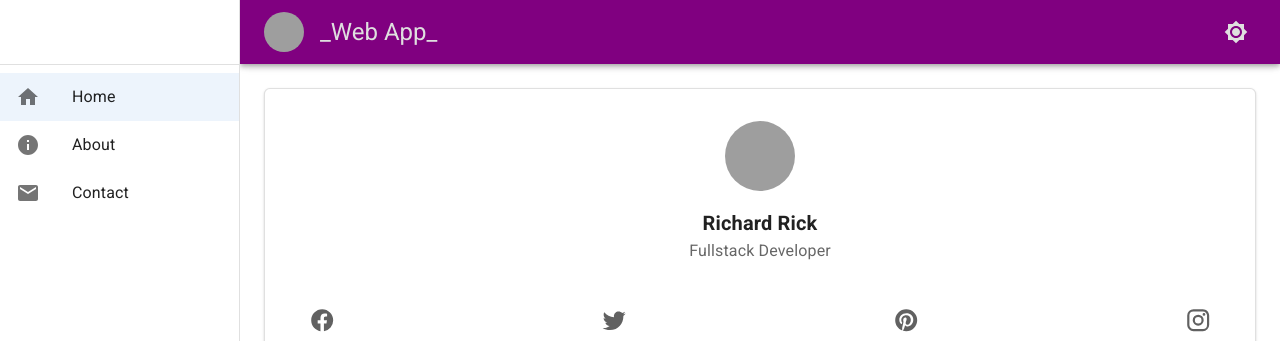
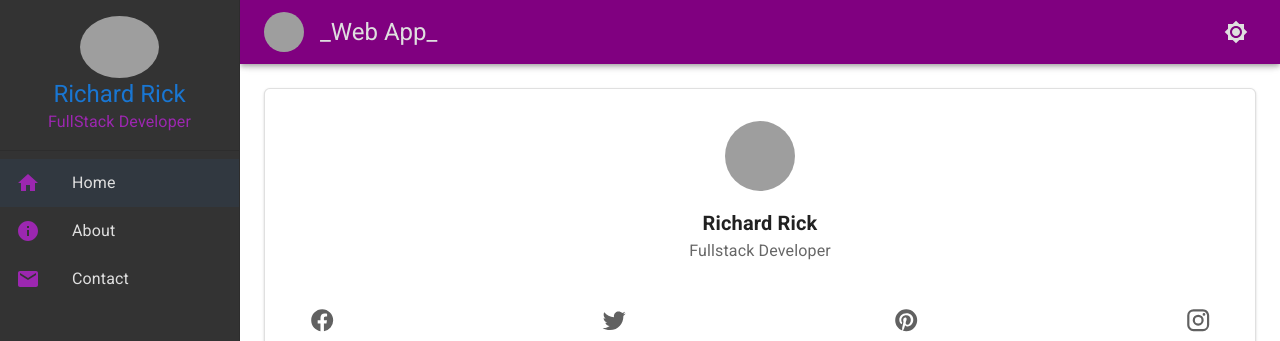
Before and after one commit to fredie7385/mui_responsive_app, a React (Create React App) app: page / in a window 1280 px wide. Shown: the top 341 px of the page. Built offline with nearby package versions, Linux system fonts and the light colour scheme; grey boxes are pictures that could not be loaded.

Commit message:
side bar customization

```diff
--- a/src/Components/Main.jsx
+++ b/src/Components/Main.jsx
@@ -15,6 +15,7 @@ import { Header, SideNav } from "./Components";
 import HomeIcon from "@mui/icons-material/Home";
 import InfoIcon from "@mui/icons-material/Info";
 import { Link, Outlet, useLocation } from "react-router-dom";
+import { Avatar, Typography } from "@mui/material";
 
 const drawerWidth = 240;
 
@@ -30,14 +31,41 @@ function ResponsiveDrawer(props) {
   };
 
   const navigationMenuItems = [
-    { title: "Home", path: "/", icon: <HomeIcon /> },
-    { title: "About", path: "/about", icon: <InfoIcon /> },
-    { title: "Contact", path: "/contact", icon: <MailIcon /> },
+    { title: "Home", path: "/", icon: <HomeIcon color="secondary" /> },
+    { title: "About", path: "/about", icon: <InfoIcon color="secondary" /> },
+    { title: "Contact", path: "/contact", icon: <MailIcon  color="secondary"/> },
   ];
 
   const drawer = (
     <div>
       <Toolbar />
+      <Box
+        sx={{
+          display: "flex",
+          flexDirection: "column",
+          p: 2,
+          alignItems: "center",
+        }}
+      >
+        <Avatar
+          component={Link}
+          src="https://images.pexels.com/photos/6214730/pexels-photo-6214730.jpeg?auto=compress&cs=tinysrgb&w=600"
+          sx={{
+            cursor: "pointer",
+            width: "79px",
+            height: "62px",
+            marginTop: "-4rem",
+            position: "relative",
+          }}
+          to={"/"}
+        />
+        <Typography color={"primary"} variant="h5">
+          Richard Rick
+        </Typography>
+        <Typography color={"secondary"} variant="body1">
+          FullStack Developer
+        </Typography>
+      </Box>
       <Divider />
       <List>
         {navigationMenuItems.map((item, index) => (
@@ -51,7 +79,7 @@ function ResponsiveDrawer(props) {
             onClick={handleDrawerToggle}
           >
             <ListItemButton>
-              <ListItemIcon>{item.icon}</ListItemIcon>
+              <ListItemIcon >{item.icon}</ListItemIcon>
               <ListItemText primary={item.title} />
             </ListItemButton>
           </ListItem>
--- a/src/Components/SideNav.jsx
+++ b/src/Components/SideNav.jsx
@@ -15,7 +15,15 @@ export default function SideNav(props) {
         }}
         sx={{
           display: { xs: "block", sm: "none" },
-          "& .MuiDrawer-paper": { boxSizing: "border-box", width: props.drawerWidth },
+          "& .MuiDrawer-paper": {
+            boxSizing: "border-box",
+            width: props.drawerWidth,
+            display: 'flex',
+            justifyContent:'space-between',
+            gap: '100px',
+            background:'#333',
+            color: '#dfdfdf',
+          },
         }}
       >
         {props.drawer}
@@ -24,7 +32,15 @@ export default function SideNav(props) {
         variant="permanent"
         sx={{
           display: { xs: "none", sm: "block" },
-          "& .MuiDrawer-paper": { boxSizing: "border-box", width: props.drawerWidth },
+          "& .MuiDrawer-paper": {
+            boxSizing: "border-box",
+            width: props.drawerWidth,
+            display: 'flex',
+            justifyContent:'space-between',
+            gap: '100px',
+            background:'#333',
+            color: '#dfdfdf',
+          },
         }}
         open
       >
```
